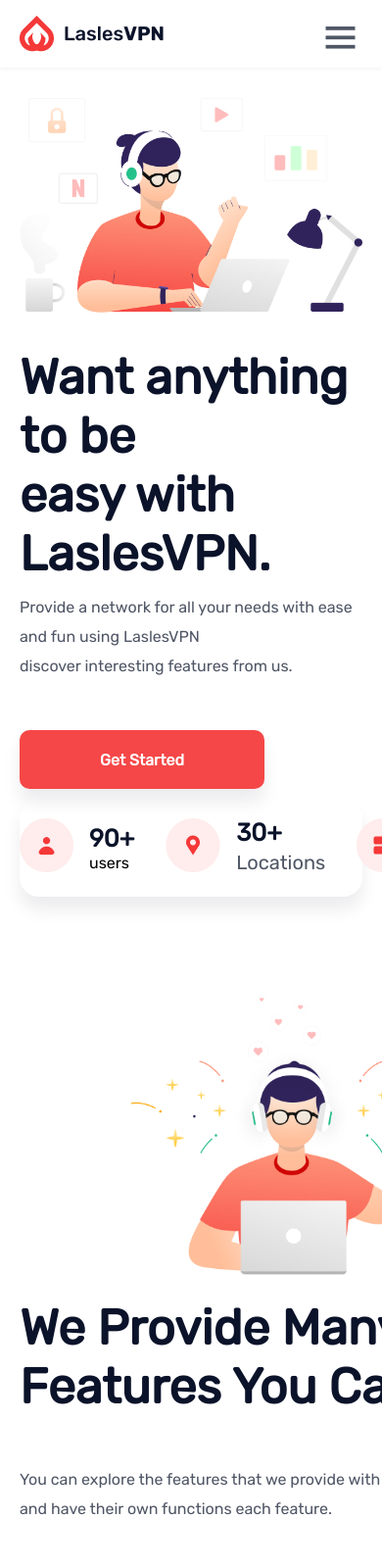
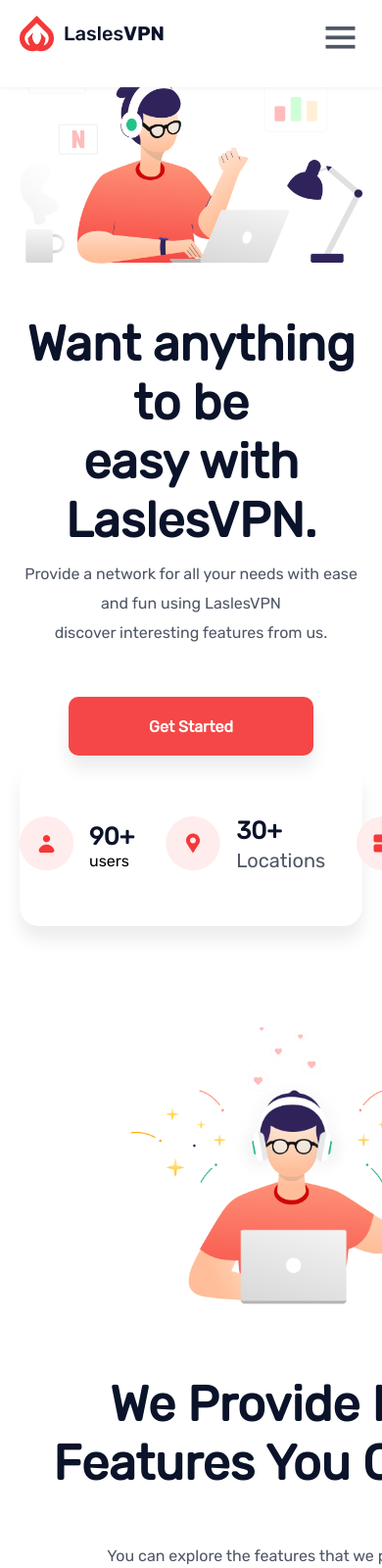
Before and after one commit to sameer-se/laslesvpn-website, a plain HTML site: page INDEX.html in a window 390 px wide. Shown: the top 1600 px of the page at 98% size. Drawn offline with nearby package versions, Linux system fonts and the light colour scheme.

Commit message:
full responsive

```diff
--- a/INDEX.html
+++ b/INDEX.html
@@ -47,12 +47,11 @@
             <div >
                 <div class="container__main">
                     <div class="main__box1">
-
                             <h1>Want anything to be <br> easy with <span>LaslesVPN.</span></h1>
                             <p>Provide a network for all your needs with ease and fun using LaslesVPN <br> discover interesting features from us.</p>
                             <!-- Get Started Button -->
-                            <div >
-                                <button class="button__getstarted">Get Started</button>
+                            <div class="button__getstarted">
+                                <button>Get Started</button>
                             </div>
                     </div>
                     <div class="main__box2">
--- a/styles.css
+++ b/styles.css
@@ -194,7 +194,6 @@ main {
   display: flex;
   flex-direction: column;
   justify-content: space-between;
-  width: 576px;
   height: 360px;
 }
 .main__box2 img {
@@ -237,7 +236,7 @@ p {
   margin-top: 10px;
 }
 
-.button__getstarted {
+.button__getstarted button{
   margin-top: 50px;
 
   width: 250px;
@@ -257,7 +256,7 @@ p {
 
   color: #ffffff;
 }
-.button__getstarted:hover {
+.button__getstarted button:hover {
   background-color: white;
   color: #f53838;
   border: 2px solid #f54747;
@@ -267,6 +266,9 @@ p {
 .data__rectangle {
   margin-top: 100px;
   align-items: center;
+
+  padding-top: 2rem;
+  padding-bottom: 2rem;
 
   height: auto;
   width: 100%;
@@ -693,6 +695,44 @@ p {
     }
 
 }
+@media (max-width:1200px){
+  nav{
+    box-shadow: 0 1px 4px rgba(146, 161, 176, 0.15);
+    padding-bottom: 20px;
+  }
+  main{
+    margin-top: 50px;
+  }
+  .container__main{
+    display: flex;
+    flex-wrap: wrap-reverse;
+    justify-content: center;
+    /* align-items: center; */
+    gap: 3rem;
+  }
+  .main__box1{
+    width: 100%;
+    align-items: center;
+  }
+  .main__box1{
+    width: 100%;
+    text-align: center;
+  }
+  .main__body1{
+    display: flex;
+    justify-content: center;
+    gap: 3rem;
+  }
+  .mainbox__1{
+    text-align: center;
+    align-items: center;
+  }
+  .review__box{
+    display: flex;
+    gap: 3rem;
+    align-items: center;
+  }
+}
 /* MAIN BODY END */
 .subscribe {
   margin-left: 10rem;
@@ -711,6 +751,7 @@ p {
   box-shadow: 0px 13px 18px rgba(17, 19, 35, 0.08);
   width: 60rem;
   border-radius: 20px;
+  background-color: white;
 
   flex-wrap: wrap;
 }
```
